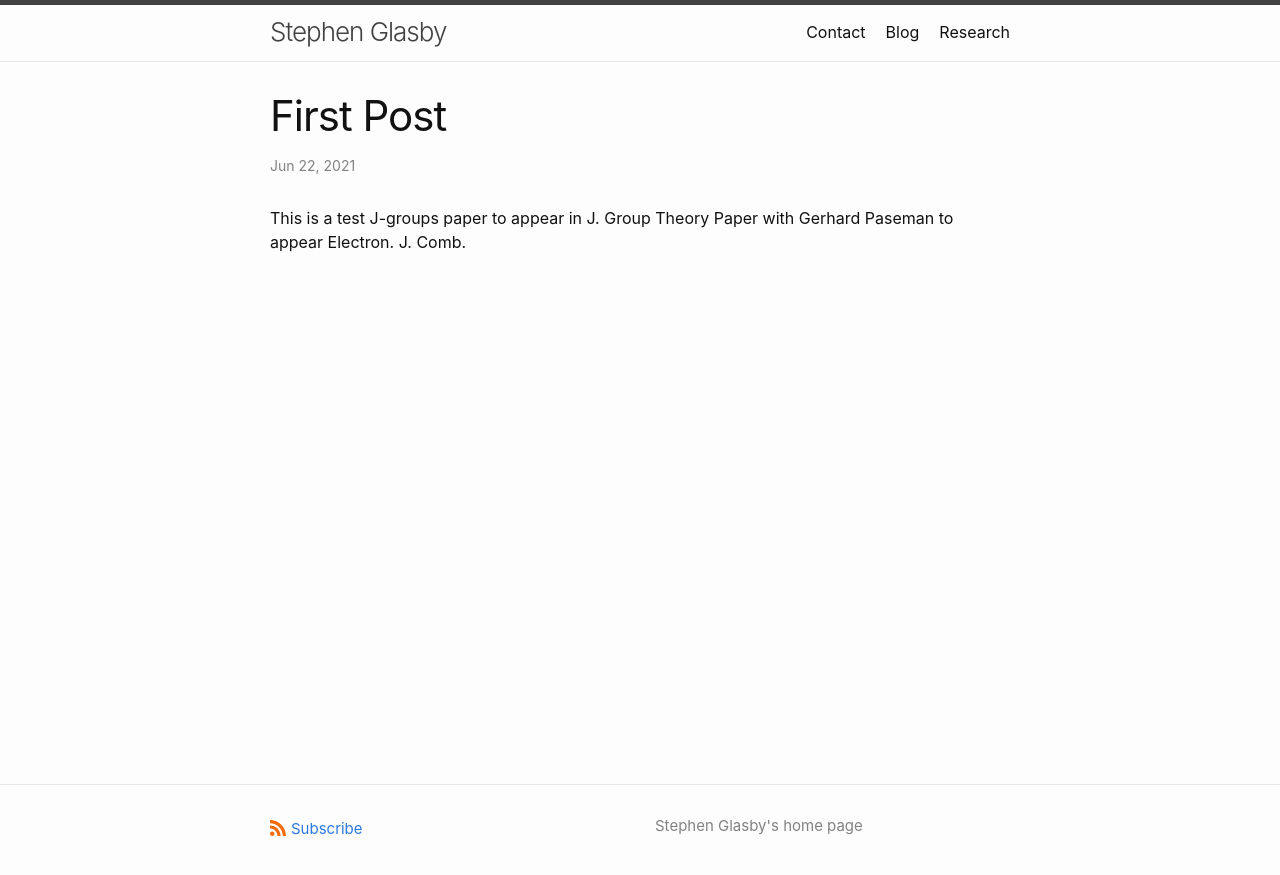
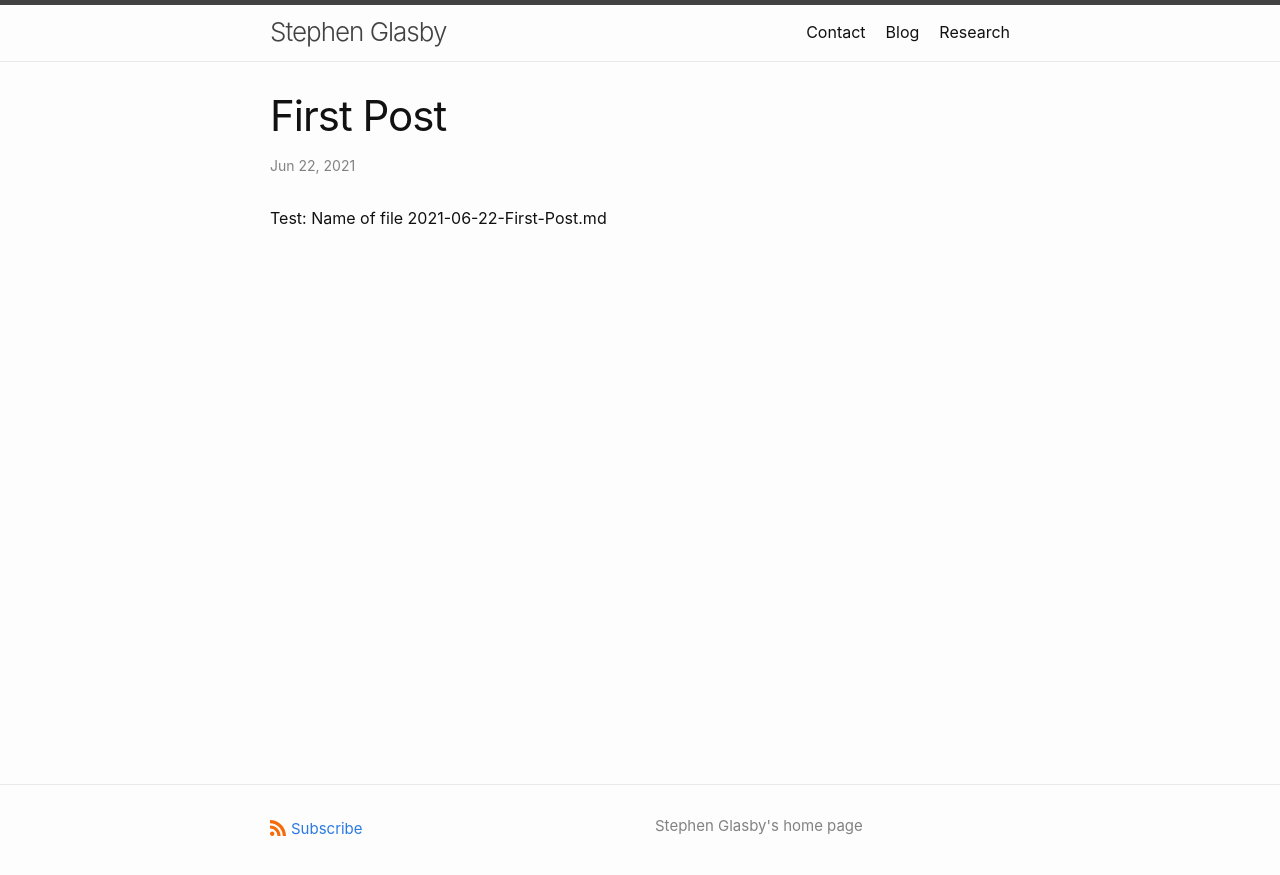
Before and after one commit to StephenGlasby/StephenGlasby.github.io, a Jekyll site: the page built from _posts/2021-06-22-First-Post.md, in a window 1280 px wide. Shown: the top 875 px of the page. Built offline with Jekyll 4.4.1, drawn with Linux system fonts in a browser that asks for light colours.

Commit message:
2021-06-22-First-Post.md

```diff
--- a/_posts/2021-06-22-First-Post.md
+++ b/_posts/2021-06-22-First-Post.md
@@ -2,6 +2,4 @@
 layout: post
 ---
 
-This is a test
-J-groups paper to appear in J. Group Theory
-Paper with Gerhard Paseman to appear Electron. J. Comb.
+Test: Name of file 2021-06-22-First-Post.md
```
